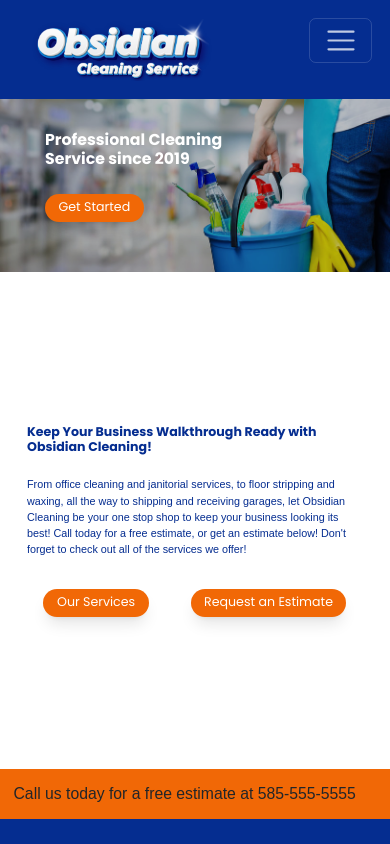
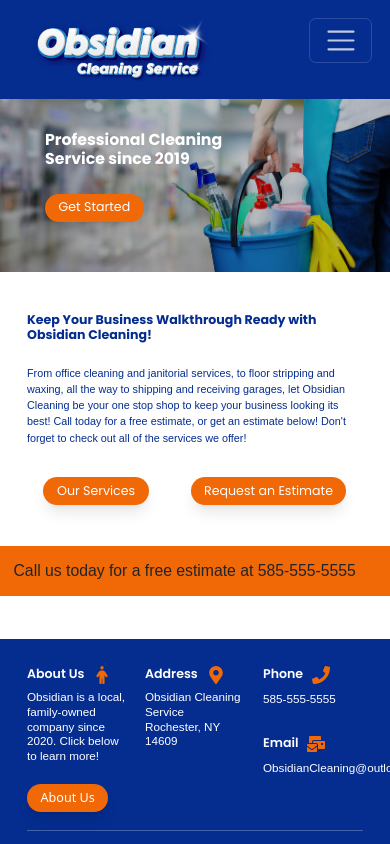
Before and after one commit to domenicmangano/obsidian-cleaning-production, a React (Vite) app: page / in a window 390 px wide. Built offline with nearby package versions, Linux system fonts and the light colour scheme.

Commit message:
Fixed broken about us button link

```diff
--- a/src/App.tsx
+++ b/src/App.tsx
@@ -26,7 +26,7 @@ function App() {
     return (
         <div className="tw-w-lvw tw-h-lvh tw-align-middle tw-justify-start tw-overflow-y-scroll tw-flex tw-flex-col">
             <Navigation />
-            <div id="fade-in" className="tw-flex tw-flex-col tw-w-full tw-opacity-0 tw-transition-opacity tw-duration-500 tw-ease-in xs:tw-min-h-[40rem] md:tw-h-full xs:tw-overflow-y-scroll md:tw-overflow-hidden">
+            <div id="fade-in" className="tw-flex tw-flex-col tw-w-full tw-opacity-0 tw-transition-opacity tw-duration-500 tw-ease-in xs:tw-min-h-[30rem] lg:tw-min-h-[40rem] xl:tw-min-h-[45rem] xxl:tw-min-h-[50rem] tw-relative">
                 <Suspense fallback={<FaSpinner className={"tw-text-primary-black"}/>}>
                     <Routes>
                         <Route path="/" element={<LandingPage />} />
--- a/src/components/Footer.tsx
+++ b/src/components/Footer.tsx
@@ -3,8 +3,11 @@ import { FaPhone } from "react-icons/fa";
 import { FaMailBulk} from "react-icons/fa";
 import { FaPerson} from "react-icons/fa6";
 import ObsidianButton from "./ObsidianButton.tsx";
+import {useNavigate} from "react-router";
 
 const Footer = () => {
+    const navigate = useNavigate();
+
     return (
         <div className={"xs:tw-mt-0 md:tw-mt-10 tw-bg-primary-dark-blue tw-text-primary-white tw-w-full tw-p-6"}>
             <div className={"tw-grid tw-grid-cols-3 tw-gap-x-4"}>
@@ -16,7 +19,7 @@ const Footer = () => {
                     <div>
                         <p className={"tw-leading-tight"}>Obsidian is a local, family-owned company since 2020. Click below to learn more!</p>
                     </div>
-                    <ObsidianButton onClick={() => (window.location.href = "About")}>
+                    <ObsidianButton onClick={() => (navigate("/About"))}>
                         About Us
                     </ObsidianButton>
                 </div>
--- a/src/components/LandingPage.tsx
+++ b/src/components/LandingPage.tsx
@@ -10,7 +10,7 @@ const LandingPage = () => {
     const navigate = useNavigate();
     return (
         <>
-        <div className={"tw-flex tw-flex-col tw-justify-between tw-h-full"}>
+        <div className={"tw-flex tw-flex-col tw-h-full"}>
             <div className={"tw-relative"}>
                 <img src={Stock} className={"tw-w-full tw-brightness-75"}/>
                 <div className={"tw-absolute tw-left-10 xs:tw-top-7 md:tw-top-20 tw-font-poppins"}>
```
